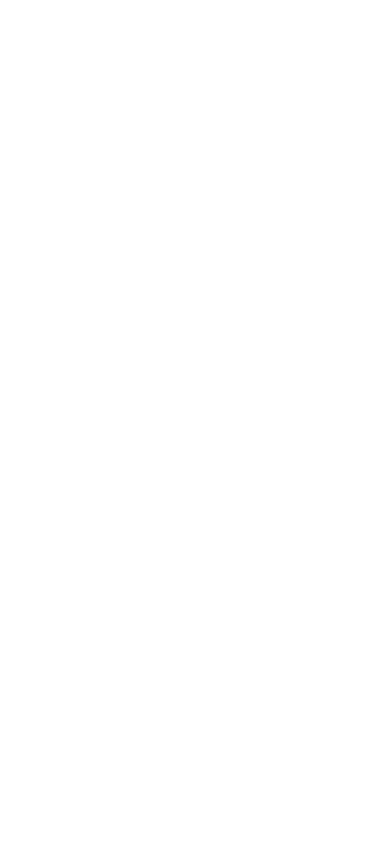
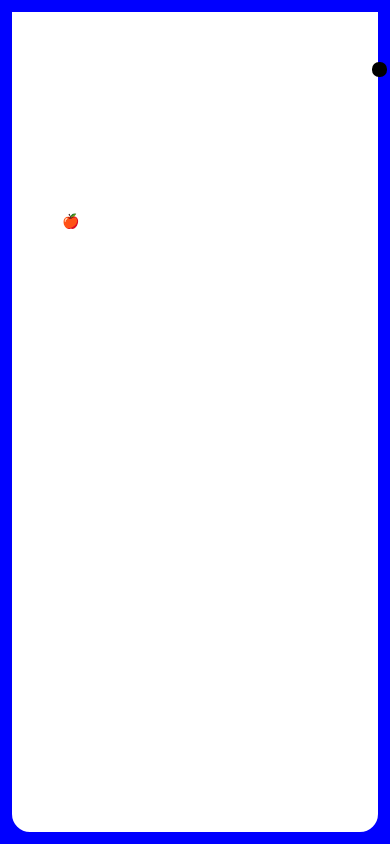
Before and after one commit to imNKsid/SnakeGame, a React Native app: screen / in a window 390 px wide. Built offline with nearby package versions, Linux system fonts and the light colour scheme.

Commit message:
Made Game, Snake, Food components & added colors file

```diff
--- a/App.tsx
+++ b/App.tsx
@@ -1,6 +1,11 @@
 import { StyleSheet, Text, View } from "react-native";
 import { GestureHandlerRootView } from "react-native-gesture-handler";
+import Game from "./src/components/Game";
 
 export default function App() {
-  return <View />;
+  return (
+    <GestureHandlerRootView style={{ flex: 1 }}>
+      <Game />
+    </GestureHandlerRootView>
+  );
 }
--- /dev/null
+++ b/src/components/Food.tsx
@@ -0,0 +1,20 @@
+import { StyleSheet, Text, View } from "react-native";
+import React from "react";
+import { Coordinate } from "../types/types";
+
+const Food = ({ x, y }: Coordinate) => {
+  return (
+    <Text style={[{ top: y * 10, left: x * 10 }, styles.foodStyle]}>🍎</Text>
+  );
+};
+
+export default Food;
+
+const styles = StyleSheet.create({
+  foodStyle: {
+    width: 20,
+    height: 20,
+    borderRadius: 10,
+    position: "absolute",
+  },
+});
--- /dev/null
+++ b/src/components/Game.tsx
@@ -0,0 +1,118 @@
+import { View, Text, SafeAreaView, StyleSheet } from "react-native";
+import React, { useEffect, useState } from "react";
+import { PanGestureHandler } from "react-native-gesture-handler";
+import { Direction } from "../types/types";
+import Snake from "./Snake";
+import { checkGameOver } from "../utils/checkGameOver";
+import Food from "./Food";
+
+const SNAKE_INITIAL_POSITION = [{ x: 5, y: 5 }];
+const FOOD_INITIAL_POSITION = { x: 5, y: 20 };
+const GAME_BOUNDS = { xMin: 0, xMax: 35, yMin: 0, yMax: 72 };
+const MOVE_INTERVAL = 50;
+const SCORE_INCREMENT = 10;
+
+const Game = () => {
+  const [diection, setDirection] = useState(Direction.Right);
+  const [snake, setSnake] = useState(SNAKE_INITIAL_POSITION);
+  const [food, setFood] = useState(FOOD_INITIAL_POSITION);
+  const [isGameOver, setIsGameOver] = useState(false);
+  const [isPaused, setIsPaused] = useState(false);
+
+  const handleGesture = (event: any) => {
+    const { translationX, translationY } = event.nativeEvent;
+
+    if (Math.abs(translationX) > Math.abs(translationY)) {
+      if (translationX > 0) {
+        // Moving right
+        setDirection(Direction.Right);
+      } else {
+        // Moving left
+        setDirection(Direction.Left);
+      }
+    } else {
+      if (translationY > 0) {
+        // Moving down
+        setDirection(Direction.Down);
+      } else {
+        // Moving up
+        setDirection(Direction.Up);
+      }
+    }
+  };
+
+  useEffect(() => {
+    if (!isGameOver) {
+      const intervalId = setInterval(() => {
+        !isPaused && moveSnake();
+      }, MOVE_INTERVAL);
+
+      return () => clearInterval(intervalId);
+    }
+  }, [snake, isGameOver, isPaused]);
+
+  const moveSnake = () => {
+    const snakeHead = snake[0];
+    const newHead = { ...snakeHead }; //creating a copy
+
+    if (checkGameOver(snakeHead, GAME_BOUNDS)) {
+      setIsGameOver((prev) => !prev);
+      return;
+    }
+
+    switch (diection) {
+      case Direction.Up:
+        newHead.y -= 1;
+        break;
+
+      case Direction.Down:
+        newHead.y += 1;
+        break;
+
+      case Direction.Left:
+        newHead.x -= 1;
+        break;
+
+      case Direction.Right:
+        newHead.x += 1;
+        break;
+      default:
+        break;
+    }
+
+    setSnake([newHead, ...snake.slice(0, -1)]);
+  };
+
+  return (
+    <PanGestureHandler onGestureEvent={handleGesture}>
+      <SafeAreaView style={styles.container}>
+        <View style={{}}></View>
+        <View style={styles.boundaries}>
+          <Snake snake={snake} />
+          <Food x={food.x} y={food.y} />
+        </View>
+      </SafeAreaView>
+    </PanGestureHandler>
+  );
+};
+
+export default Game;
+
+const styles = StyleSheet.create({
+  container: {
+    flex: 1,
+    backgroundColor: "blue", //Colors.primary
+    alignItems: "center",
+    justifyContent: "center",
+  },
+  boundaries: {
+    flex: 1,
+    width: 390,
+    height: 100,
+    backgroundColor: "#fff", //Colors.background
+    borderWidth: 12,
+    borderBottomLeftRadius: 30,
+    borderBottomRightRadius: 30,
+    borderColor: "blue", //Colors.primary
+  },
+});
--- /dev/null
+++ b/src/components/Snake.tsx
@@ -0,0 +1,33 @@
+import { StyleSheet, Text, View } from "react-native";
+import React, { Fragment } from "react";
+import { Coordinate } from "../types/types";
+
+interface SnakeProps {
+  snake: Coordinate[];
+}
+const Snake = ({ snake }: SnakeProps) => {
+  return (
+    <Fragment>
+      {/* Fragment is similar to <> </> */}
+      {snake.map((segment: Coordinate, index: number) => {
+        const segmentStyle = {
+          left: segment.x * 10,
+          top: segment.y * 10,
+        };
+        return <View key={index} style={[styles.snakeStyle, segmentStyle]} />;
+      })}
+    </Fragment>
+  );
+};
+
+export default Snake;
+
+const styles = StyleSheet.create({
+  snakeStyle: {
+    width: 15,
+    height: 15,
+    borderRadius: 7,
+    backgroundColor: "#000",
+    position: "absolute",
+  },
+});
--- /dev/null
+++ b/src/styles/colors.ts
@@ -0,0 +1,6 @@
+export const Colors = {
+  primary: "#365314",
+  secondary: "#84cc16",
+  tertiary: "#eab308",
+  background: "#ccfccb",
+};
--- /dev/null
+++ b/src/types/types.ts
@@ -0,0 +1,15 @@
+export interface GestureEventType {
+  nativeEvent: { translationX: number; translationY: number };
+}
+
+export interface Coordinate {
+  x: number;
+  y: number;
+}
+
+export enum Direction {
+  Right,
+  Up,
+  Left,
+  Down,
+}
--- /dev/null
+++ b/src/utils/checkEatsFood.ts
@@ -0,0 +1 @@
+export const checkEatsFood = () => {};
--- /dev/null
+++ b/src/utils/checkGameOver.ts
@@ -0,0 +1,10 @@
+import { Coordinate } from "../types/types";
+
+export const checkGameOver = (snakeHead: Coordinate, boundaries: any) => {
+  return (
+    snakeHead.x < boundaries.xMin ||
+    snakeHead.x > boundaries.xMax ||
+    snakeHead.y > boundaries.yMax ||
+    snakeHead.y < boundaries.yMin
+  );
+};
```
Also changed, not shown: 2 other files (tests, documents, lock files or other folders).
